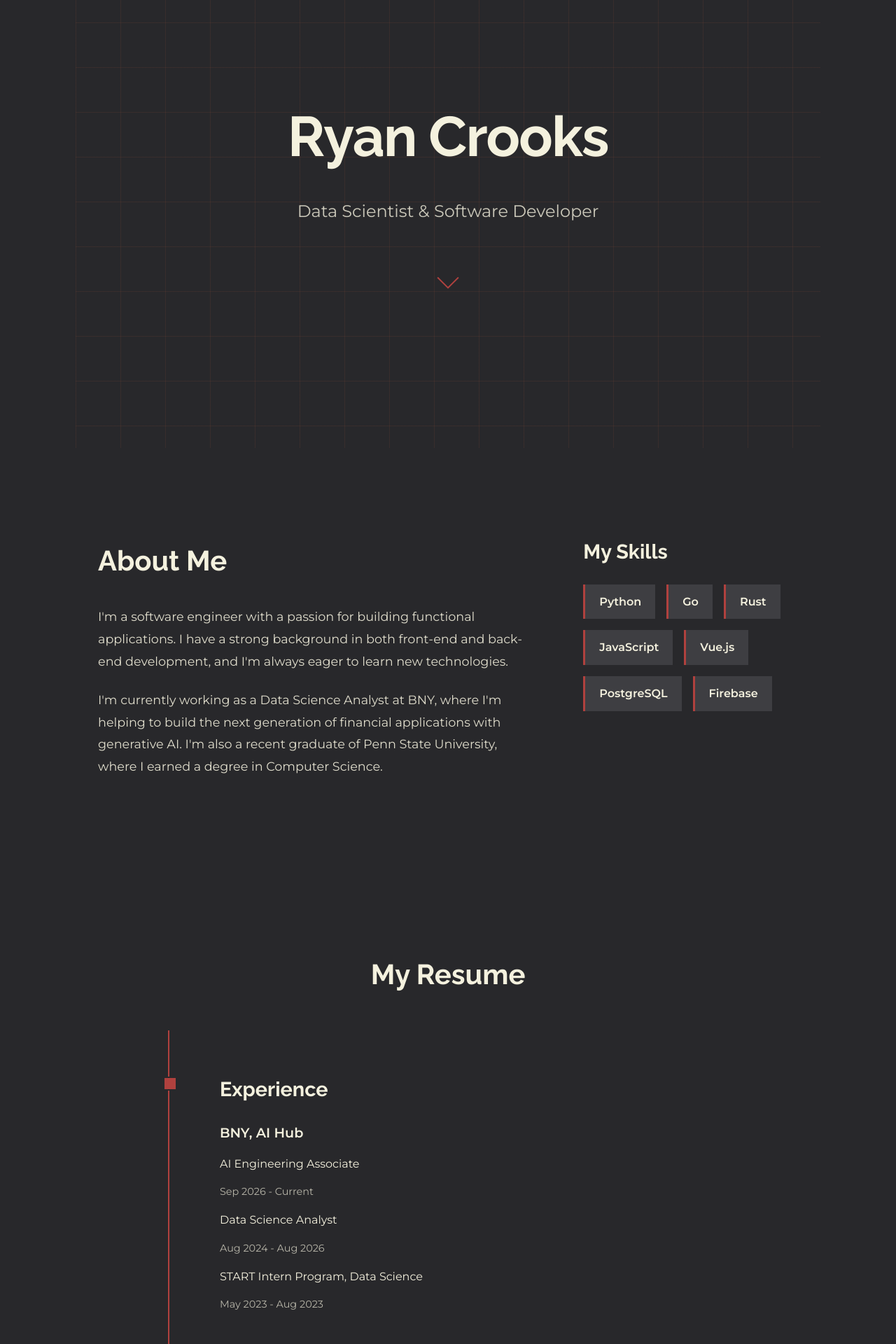
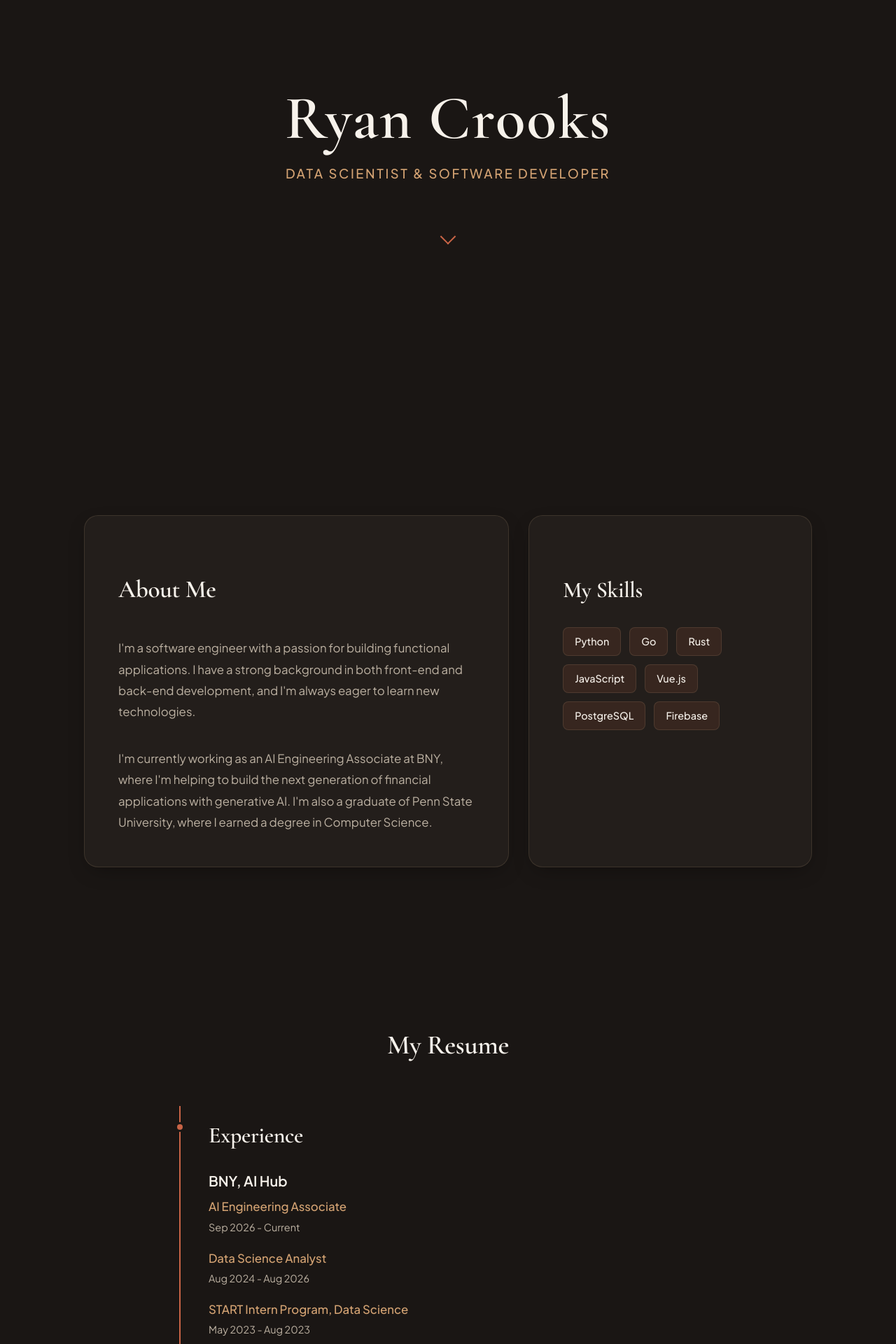
Before and after one commit to rdawson46/vue-portfolio, a Vue app: page / in a window 1280 px wide. Shown: the part 160-2080 px from the top of the page at 70% size. Built offline with nearby package versions, Linux system fonts and the light colour scheme.

Commit message:
css overhaul and minor content update

```diff
--- a/src/components/About.vue
+++ b/src/components/About.vue
@@ -8,8 +8,8 @@
           I have a strong background in both front-end and back-end development, and I'm always eager to learn new technologies.
         </p>
         <p class="about-text">
-          I'm currently working as a Data Science Analyst at BNY, where I'm helping to build the next generation of financial applications with generative AI.
-          I'm also a recent graduate of Penn State University, where I earned a degree in Computer Science.
+          I'm currently working as an AI Engineering Associate at BNY, where I'm helping to build the next generation of financial applications with generative AI.
+          I'm also a graduate of Penn State University, where I earned a degree in Computer Science.
         </p>
       </div>
       <div class="about-skills">
@@ -31,81 +31,108 @@
 <style scoped>
 .about-section {
   padding: 6rem 2rem;
-  background-color: var(--background);
 }
 
 .about-container {
   display: grid;
-  grid-template-columns: 2fr 1fr;
-  gap: 5rem;
-  align-items: start;
-  max-width: 1000px;
+  grid-template-columns: 1.5fr 1fr;
+  gap: 1.75rem;
+  align-items: stretch;
+  max-width: 1040px;
   margin: 0 auto;
-  position: relative;
 }
 
-.about-container::before {
-  content: '';
-  position: absolute;
-  left: -2rem;
-  right: -2rem;
-  top: -2rem;
-  bottom: -2rem;
-  background-color: var(--card-background);
-  z-index: -1;
-  border: 1px solid var(--accent);
+.about-content {
+  background: var(--card-background);
+  border: 1px solid var(--border);
+  border-radius: var(--radius-lg);
+  padding: 3rem;
+  box-shadow: var(--shadow-card);
+  display: flex;
+  flex-direction: column;
+  justify-content: center;
+  transition: border-color 0.3s ease, box-shadow 0.3s ease;
+}
+
+.about-content:hover {
+  border-color: var(--border-hover);
+  box-shadow: var(--shadow-hover);
 }
 
 .about-title {
-  font-size: 2.5rem;
-  margin-bottom: 2rem;
+  font-size: 2.2rem;
+  margin-bottom: 1.5rem;
   color: var(--text);
-  font-family: 'Raleway', sans-serif;
+  font-family: var(--font-heading);
 }
 
 .about-text {
-  font-size: 1.1rem;
+  font-size: 1.05rem;
   line-height: 1.8;
-  margin-bottom: 1.5rem;
-  color: var(--text);
-  opacity: 0.9;
+  margin-bottom: 1.25rem;
+  color: var(--text-muted);
+}
+
+.about-text:last-child {
+  margin-bottom: 0;
+}
+
+.about-skills {
+  background: var(--card-background);
+  border: 1px solid var(--border);
+  border-radius: var(--radius-lg);
+  padding: 3rem;
+  box-shadow: var(--shadow-card);
+  display: flex;
+  flex-direction: column;
+  transition: border-color 0.3s ease, box-shadow 0.3s ease;
+}
+
+.about-skills:hover {
+  border-color: var(--border-hover);
+  box-shadow: var(--shadow-hover);
 }
 
 .skills-title {
-  font-size: 1.8rem;
-  margin-bottom: 1.5rem;
+  font-size: 2rem;
+  margin-bottom: 1.75rem;
   color: var(--text);
-  font-family: 'Raleway', sans-serif;
+  font-family: var(--font-heading);
 }
 
 .skills-list {
   list-style: none;
   padding: 0;
+  margin: 0;
   display: flex;
   flex-wrap: wrap;
-  gap: 1rem;
+  gap: 0.75rem;
 }
 
 .skills-list li {
   background-color: var(--tag-background);
-  padding: 0.75rem 1.25rem;
-  border-radius: 0;
-  font-size: 1rem;
-  font-weight: 600;
-  border-left: 3px solid var(--primary);
-  transition: all 0.3s ease;
+  color: var(--text);
+  padding: 0.5rem 1rem;
+  border-radius: var(--radius-sm);
+  font-size: 0.9rem;
+  font-weight: 500;
+  border: 1px solid var(--border);
+  transition: background-color 0.2s ease, border-color 0.2s ease;
 }
 
 .skills-list li:hover {
-  background-color: var(--primary);
-  color: var(--background);
-  transform: translateX(5px);
+  background-color: rgba(200, 100, 70, 0.18);
+  border-color: var(--border-hover);
 }
 
-@media (max-width: 768px) {
+@media (max-width: 820px) {
   .about-container {
     grid-template-columns: 1fr;
-    gap: 3rem;
+    gap: 1.5rem;
+  }
+  .about-content,
+  .about-skills {
+    padding: 2.25rem 1.75rem;
   }
 }
 </style>
--- a/src/components/Intro.vue
+++ b/src/components/Intro.vue
@@ -12,71 +12,73 @@
 
 <style scoped>
 .hero {
-  height: 100vh;
+  min-height: 100vh;
   display: flex;
   align-items: center;
   justify-content: center;
   text-align: center;
-  background:
-    linear-gradient(to right, rgba(198, 94, 56, 0.1) 1px, transparent 1px),
-    linear-gradient(to bottom, rgba(198, 94, 56, 0.1) 1px, transparent 1px);
-  background-size: 4rem 4rem;
   padding: 0 2rem;
+  position: relative;
 }
 
 .hero-content {
   max-width: 800px;
+  display: flex;
+  flex-direction: column;
+  align-items: center;
 }
 
 .hero-title {
-  font-family: 'Raleway', sans-serif;
-  font-size: 5rem;
-  font-weight: 700;
-  margin-bottom: 1rem;
+  font-family: var(--font-heading);
+  font-size: 5.5rem;
+  font-weight: 600;
+  letter-spacing: 0.02em;
+  margin: 0 0 1rem;
   color: var(--text);
+  line-height: 1.08;
   animation: fade-down 1s ease-out;
 }
 
 .hero-subtitle {
-  font-family: 'Montserrat', sans-serif;
-  font-size: 1.5rem;
-  font-weight: 400;
-  margin-bottom: 4rem;
-  color: var(--text);
-  opacity: 0.8;
-  animation: fade-up 1s ease-out 0.5s backwards;
+  font-family: var(--font-body);
+  font-size: 1.15rem;
+  font-weight: 500;
+  letter-spacing: 0.14em;
+  text-transform: uppercase;
+  margin: 0 0 3.5rem;
+  color: var(--secondary);
+  animation: fade-up 1s ease-out 0.4s backwards;
 }
 
 .scroll-down-link {
-  display: inline-block;
-  animation: fade-up 1s ease-out 1s backwards;
+  display: inline-flex;
+  align-items: center;
+  justify-content: center;
+  padding: 0.75rem;
+  color: var(--primary);
+  text-decoration: none;
+  transition: color 0.3s ease, transform 0.3s ease;
+  animation: fade-up 1s ease-out 0.8s backwards;
+  cursor: pointer;
+}
+
+.scroll-down-link:hover {
+  color: var(--primary-hover);
+  transform: translateY(4px);
 }
 
 .arrow {
   display: block;
-  width: 20px;
-  height: 20px;
-  border-left: 2px solid var(--primary);
-  border-bottom: 2px solid var(--primary);
+  width: 14px;
+  height: 14px;
+  border-left: 2px solid currentColor;
+  border-bottom: 2px solid currentColor;
   transform: rotate(-45deg);
-  animation: bounce 2s infinite;
-}
-
-@keyframes bounce {
-  0%, 20%, 50%, 80%, 100% {
-    transform: translateY(0) rotate(-45deg);
-  }
-  40% {
-    transform: translateY(10px) rotate(-45deg);
-  }
-  60% {
-    transform: translateY(5px) rotate(-45deg);
-  }
 }
 
 @keyframes fade-down {
   0% {
-        transform: translateY(-50px);
+    transform: translateY(-24px);
     opacity: 0;
   }
   100% {
@@ -87,7 +89,7 @@
 
 @keyframes fade-up {
   0% {
-        transform: translateY(50px);
+    transform: translateY(24px);
     opacity: 0;
   }
   100% {
@@ -98,10 +100,12 @@
 
 @media (max-width: 768px) {
   .hero-title {
-    font-size: 3.5rem;
+    font-size: 3.6rem;
   }
   .hero-subtitle {
-    font-size: 1.2rem;
+    font-size: 0.95rem;
+    letter-spacing: 0.08em;
+    margin-bottom: 2.5rem;
   }
 }
 </style>
--- a/src/components/Resume.vue
+++ b/src/components/Resume.vue
@@ -43,94 +43,92 @@
 }
 
 .resume-title {
-  font-size: 2.5rem;
+  font-size: 2.4rem;
   text-align: center;
-  margin-bottom: 3rem;
+  margin-bottom: 3.5rem;
   color: var(--text);
-  font-family: 'Raleway', sans-serif;
+  font-family: var(--font-heading);
 }
 
 .timeline {
   position: relative;
-  padding: 2rem 0;
+  padding: 1rem 0;
   border-left: 2px solid var(--primary);
+  margin-left: 1rem;
 }
 
 .timeline-item {
-  margin-bottom: 3rem;
+  margin-bottom: 3.5rem;
   position: relative;
-  padding-left: 40px;
+  padding-left: 2.5rem;
+}
+
+.timeline-item:last-child {
+  margin-bottom: 0;
 }
 
 .timeline-item::before {
-    content: '';
-    position: absolute;
-    left: -9px;
-    top: 5px;
-    width: 16px;
-    height: 16px;
-    border-radius: 0;
-    background: var(--primary);
-    border: 2px solid var(--background);
+  content: '';
+  position: absolute;
+  box-sizing: border-box;
+  left: 0;
+  top: 7px;
+  width: 14px;
+  height: 14px;
+  border-radius: 50%;
+  background: var(--primary);
+  border: 3px solid var(--background);
+  transform: translateX(-50%) translateX(-1px);
 }
 
 .timeline-content {
-  padding-left: 2rem;
+  display: flex;
+  flex-direction: column;
 }
 
 .timeline-title {
-  font-size: 1.8rem;
-  font-weight: 700;
+  font-size: 2rem;
+  font-weight: 600;
   color: var(--text);
-  margin-bottom: 1.5rem;
-  font-family: 'Raleway', sans-serif;
+  margin: 0 0 1.5rem;
+  font-family: var(--font-heading);
 }
 
 .timeline-subtitle {
-  font-size: 1.2rem;
+  font-size: 1.25rem;
   font-weight: 600;
   color: var(--text);
-  margin-bottom: 0.2rem;
+  margin: 0 0 0.5rem;
+}
+
+.timeline-text {
+  color: var(--secondary);
+  font-weight: 500;
+  font-size: 1.05rem;
+  margin: 0 0 0.2rem;
 }
 
 .timeline-date {
   font-size: 0.9rem;
-  color: var(--text);
-  opacity: 0.7;
-  margin-bottom: 1rem;
-}
-
-.timeline-text {
-    color: var(--text);
+  color: var(--text-muted);
+  margin: 0 0 1.25rem;
 }
 
 .experience-item {
-  margin-bottom: 2rem;
+  display: flex;
+  flex-direction: column;
 }
 
-.resume-download {
-  text-align: center;
-  margin-top: 3rem;
+.experience-item .timeline-date:last-child {
+  margin-bottom: 0;
 }
 
-.btn {
-  padding: 1rem 2.5rem;
-  text-decoration: none;
-  font-weight: 600;
-  transition: all 0.3s ease;
-  display: inline-block;
-  background: transparent;
-  border: 1px solid var(--accent);
-  color: var(--text);
-  border-radius: 0;
-  cursor: pointer;
-  text-transform: uppercase;
-  letter-spacing: 0.05em;
-}
-
-.btn:hover {
-  background-color: var(--primary);
-  color: var(--background);
-  border-color: var(--primary);
+@media (max-width: 768px) {
+  .timeline {
+    margin-left: 0.5rem;
+  }
+  .timeline-item {
+    padding-left: 1.75rem;
+  }
 }
 </style>
--- a/src/style.css
+++ b/src/style.css
@@ -1,17 +1,36 @@
-@import url('https://fonts.googleapis.com/css2?family=Raleway:wght@400;700&family=Montserrat:wght@400;600&display=swap');
+@import url('https://fonts.googleapis.com/css2?family=Cormorant+Garamond:ital,wght@0,500;0,600;0,700;1,500;1,600&family=Plus+Jakarta+Sans:wght@400;500;600;700&family=Montserrat:wght@400;500;600&display=swap');
 
 :root {
-    font-family: 'Montserrat', sans-serif;
+    --font-heading: 'Cormorant Garamond', Georgia, serif;
+    --font-body: 'Plus Jakarta Sans', -apple-system, BlinkMacSystemFont, 'Segoe UI', Roboto, sans-serif;
+
+    font-family: var(--font-body);
     line-height: 1.6;
     font-weight: 400;
     font-size: 16px;
 
-    --text: #F4F1DE;
-    --background: #28282B;
-    --primary: #B0413E;
-    --accent: #4A4A4F;
-    --card-background: #333336;
-    --tag-background: #3E3E42;
+    /* Bohemian Earth & Sun Color Palette */
+    --text: #F7F2EB;
+    --text-muted: #BCB1A2;
+    --background: #1A1614;
+    --card-background: #231E1B;
+    --card-hover: #2B2521;
+    --primary: #C86446;
+    --primary-hover: #D77659;
+    --secondary: #D4A373;
+    --accent: #78866B;
+    --border: rgba(220, 180, 145, 0.14);
+    --border-hover: rgba(200, 100, 70, 0.45);
+    --tag-background: rgba(200, 100, 70, 0.12);
+    --tag-text: #E5A88B;
+
+    /* Bento Grid Geometry */
+    --radius-sm: 8px;
+    --radius-md: 14px;
+    --radius-lg: 20px;
+    --radius-pill: 9999px;
+    --shadow-card: 0 10px 30px -10px rgba(0, 0, 0, 0.4);
+    --shadow-hover: 0 16px 36px -10px rgba(0, 0, 0, 0.55), 0 0 24px -6px rgba(200, 100, 70, 0.2);
 
     color-scheme: dark;
     color: var(--text);
@@ -25,7 +44,7 @@
 
 html {
     scroll-behavior: smooth;
-    scroll-padding-top: 4rem;
+    scroll-padding-top: 5rem;
 }
 
 body {
@@ -35,30 +54,40 @@ body {
     overflow-x: hidden;
     background-color: var(--background);
     color: var(--text);
+    position: relative;
+}
+
+#app {
+    position: relative;
+    z-index: 1;
+    display: flex;
+    flex-direction: column;
+    min-height: 100vh;
 }
 
 h1, h2, h3, h4, h5, h6 {
-    font-family: 'Raleway', sans-serif;
-    font-weight: 700;
+    font-family: var(--font-heading);
+    font-weight: 600;
     color: var(--text);
+    letter-spacing: -0.01em;
 }
 
 h1 {
     font-size: 3.5rem;
     text-align: center;
-    letter-spacing: -0.02em;
     margin-bottom: 1rem;
 }
 
 h2 {
-    font-size: 2.5rem;
+    font-size: 2.4rem;
     margin-bottom: 1rem;
 }
 
 section {
     padding: 6rem 2rem;
-    max-width: 1000px;
+    max-width: 1040px;
     margin: 0 auto;
+    position: relative;
 }
 
 ::-webkit-scrollbar {
@@ -71,9 +100,9 @@ section {
 
 ::-webkit-scrollbar-thumb {
     background: var(--primary);
-    border-radius: 4px;
+    border-radius: var(--radius-pill);
 }
 
 ::-webkit-scrollbar-thumb:hover {
-    background: var(--accent);
+    background: var(--primary-hover);
 }
```
Also changed, not shown: src/components/Footer.vue (+8 -7 lines), src/components/Navbar.vue (+12 -15 lines), src/components/Projects.vue (+66 -38 lines). Lines whose indentation alone changed are shown as unchanged.
